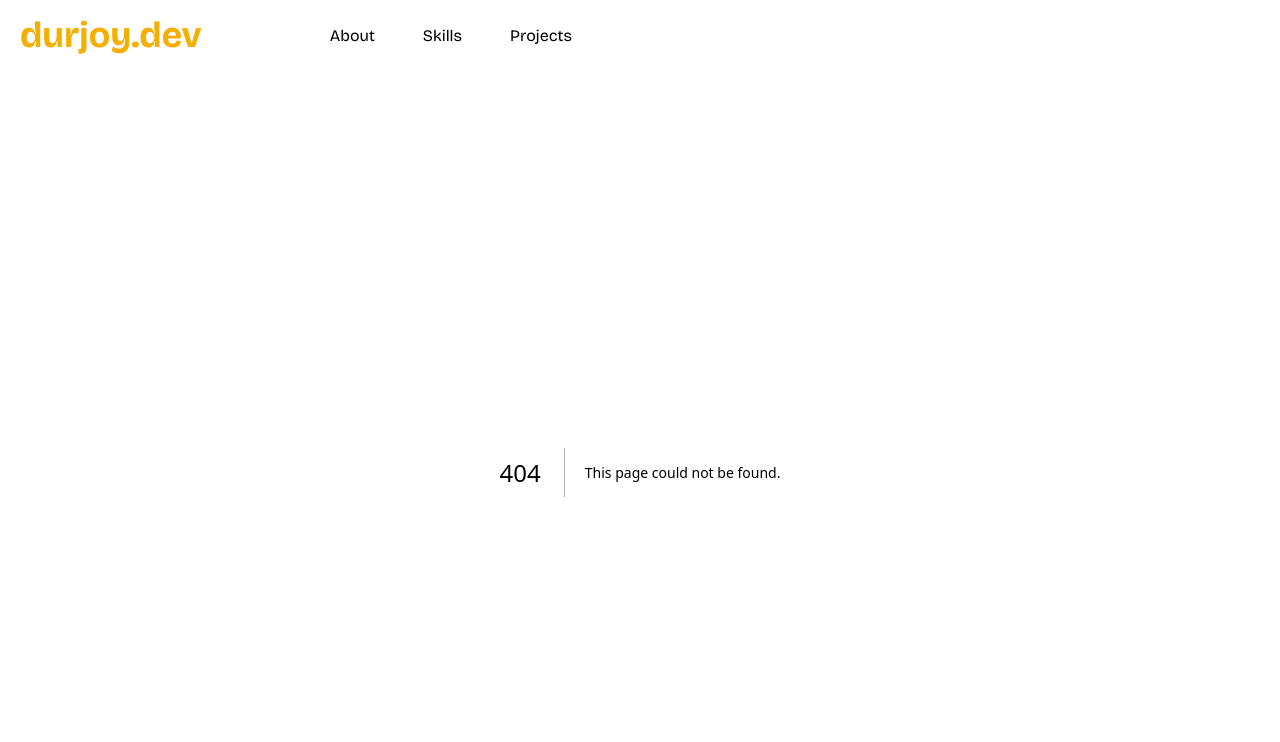
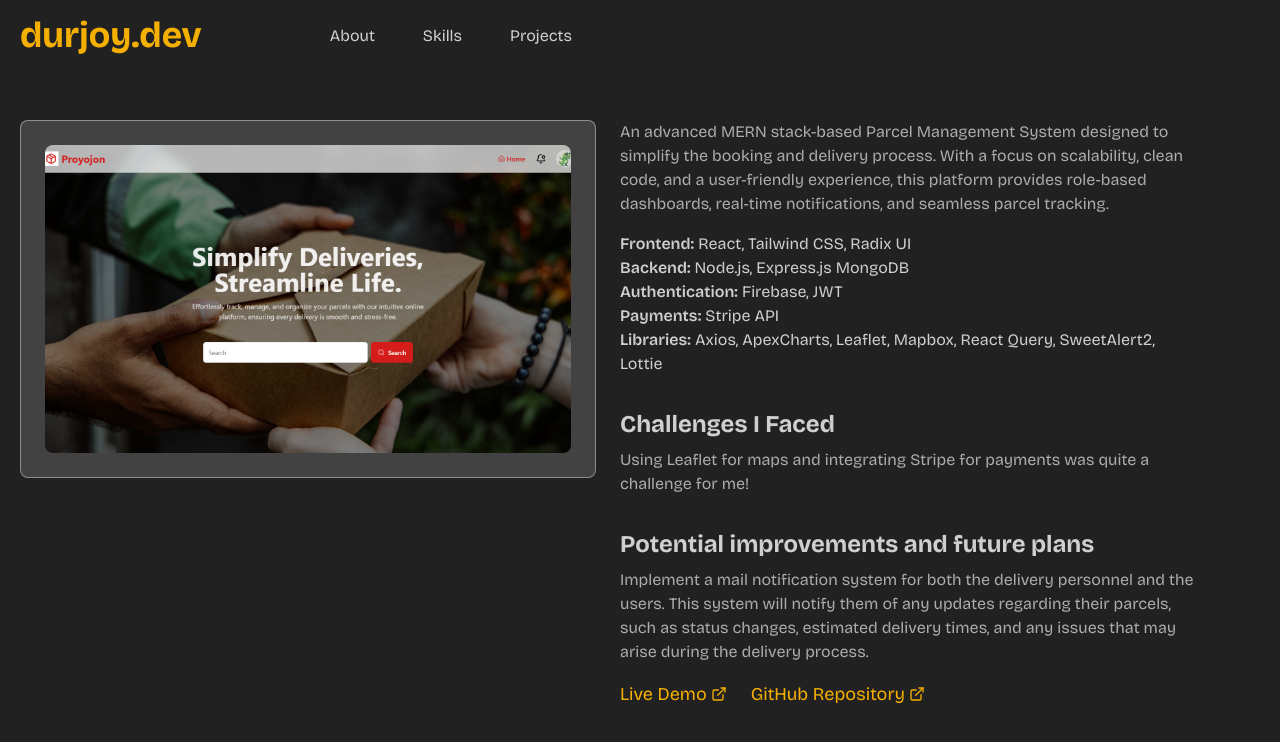
Before and after one commit to Durjoy96/my-portfolio, a Next.js app: page /projects/proyojon in a window 1280 px wide. Before the commit this address had no page. Shown: the top 742 px of the page. Built offline with nearby package versions, Linux system fonts and the light colour scheme.

Commit message:
Add Proyojon project page and update Projects component with new URL

```diff
--- /dev/null
+++ b/src/app/projects/proyojon/page.jsx
@@ -0,0 +1,93 @@
+import Image from "next/image";
+import proyojonImg from "../../../assets/images/proyojon.png";
+import { ExternalLink } from "lucide-react";
+
+const Proyojon = () => {
+  return (
+    <>
+      <section className="main-container flex items-start gap-6 mt-12">
+        <div className="bg-base-300 p-6 rounded-lg border border-white/40 max-w-xl ">
+          <Image className="rounded-lg" src={proyojonImg} alt="proyojon" />
+        </div>
+        <div className="max-w-xl">
+          <p className="text-base text-base-content-secondary">
+            An advanced MERN stack-based Parcel Management System designed to
+            simplify the booking and delivery process. With a focus on
+            scalability, clean code, and a user-friendly experience, this
+            platform provides role-based dashboards, real-time notifications,
+            and seamless parcel tracking.
+          </p>
+
+          <ul className="mt-4 to-base-content-secondary">
+            <li>
+              <span className="text-base-content font-semibold">Frontend:</span>{" "}
+              React, Tailwind CSS, Radix UI
+            </li>
+            <li>
+              <span className="text-base-content font-semibold">Backend: </span>{" "}
+              Node.js, Express.js MongoDB
+            </li>
+            <li>
+              <span className="text-base-content font-semibold">
+                Authentication:
+              </span>{" "}
+              Firebase, JWT
+            </li>
+            <li>
+              <span className="text-base-content font-semibold">Payments:</span>{" "}
+              Stripe API
+            </li>
+            <li>
+              <span className="text-base-content font-semibold">
+                Libraries:
+              </span>{" "}
+              Axios, ApexCharts, Leaflet, Mapbox, React Query, SweetAlert2,
+              Lottie
+            </li>
+          </ul>
+          <div className="mt-8 space-y-8">
+            <div>
+              <h2 className="text-2xl font-bold text-base-content">
+                Challenges I Faced
+              </h2>
+              <p className="text-base-content-secondary text-base mt-2">
+                Using Leaflet for maps and integrating Stripe for payments was
+                quite a challenge for me!
+              </p>
+            </div>
+            <div>
+              <h2 className="text-2xl font-bold text-base-content">
+                Potential improvements and future plans
+              </h2>
+              <p className="text-base-content-secondary text-base mt-2">
+                Implement a mail notification system for both the delivery
+                personnel and the users. This system will notify them of any
+                updates regarding their parcels, such as status changes,
+                estimated delivery times, and any issues that may arise during
+                the delivery process.{" "}
+              </p>
+            </div>
+          </div>
+          <div className="flex items-center gap-6">
+            <a
+              className="inline-flex gap-1 items-center text-lg text-primary hover:underline hover:underline-offset-1 mt-4 transition-all delay-100"
+              href="https://parcel-management-a12.web.app/"
+              target="_blank"
+            >
+              Live Demo <ExternalLink className="w-4 h-4" />
+            </a>
+            <a
+              className="inline-flex gap-1 items-center text-lg text-primary hover:underline hover:underline-offset-1 mt-4 transition-all delay-100"
+              href="https://github.com/Durjoy96/parcel-management-client-side"
+              target="_blank"
+            >
+              GitHub Repository <ExternalLink className="w-4 h-4" />
+            </a>
+          </div>
+        </div>
+      </section>
+    </>
+  );
+};
+
+export default Proyojon;
--- a/src/components/projects/Projects.jsx
+++ b/src/components/projects/Projects.jsx
@@ -10,7 +10,7 @@ const Projects = () => {
   const projects = [
     {
       title: "Proyojon",
-      url: "",
+      url: "/projects/proyojon",
       image: proyojonImg,
     },
     {
```
